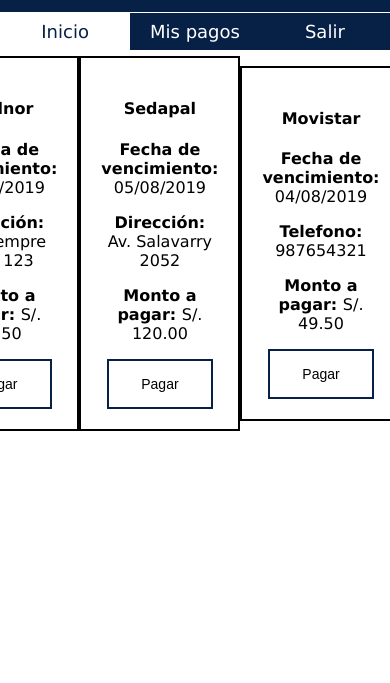
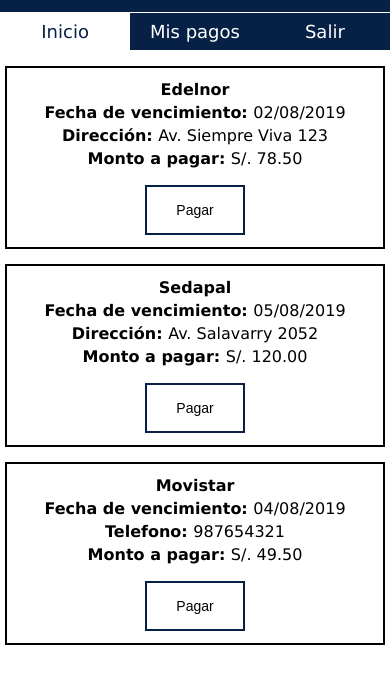
Before and after one commit to JuanSW18/WebRetoBBVA, a plain HTML site: page inicio.html in a window 390 px wide. Shown: the part 95-778 px from the top of the page. Drawn offline with nearby package versions, Linux system fonts and the light colour scheme.

Commit message:
responsive card

```diff
--- a/css/home.css
+++ b/css/home.css
@@ -127,4 +127,31 @@ li a:hover:not(.activate){
     li{
       width: 33.3%;
     }
+
+    #div-content{
+        width: 100%;
+        padding: 0;
+        display: block;
+        justify-content: center;
+    }
+
+    .card{
+        padding: 10px;
+        display: flex;
+        flex-direction: column;
+        margin: 15px 5px;
+        text-align: center;
+        justify-content: center;
+        align-items: center;
+        border: 2px solid #000000;
+    }
+
+    .card > *{
+        margin-top: 2px;
+        margin-bottom: 2px;
+    }
+
+    .card > input{
+        margin-top: 15px;
+    }
 }
--- a/css/style.css
+++ b/css/style.css
@@ -64,3 +64,16 @@ h1{
     background-color: #072146;
     color: white;
 }
+
+@media (max-width: 520px){
+    .btn-pagar{
+        background-color: white;
+        color: black;
+        border: 2px solid #072146;
+        padding: 15px 15px;
+        text-align: center;
+        text-decoration: none;
+        font-size: 14px;
+        width: 100px;
+    }
+}
```
